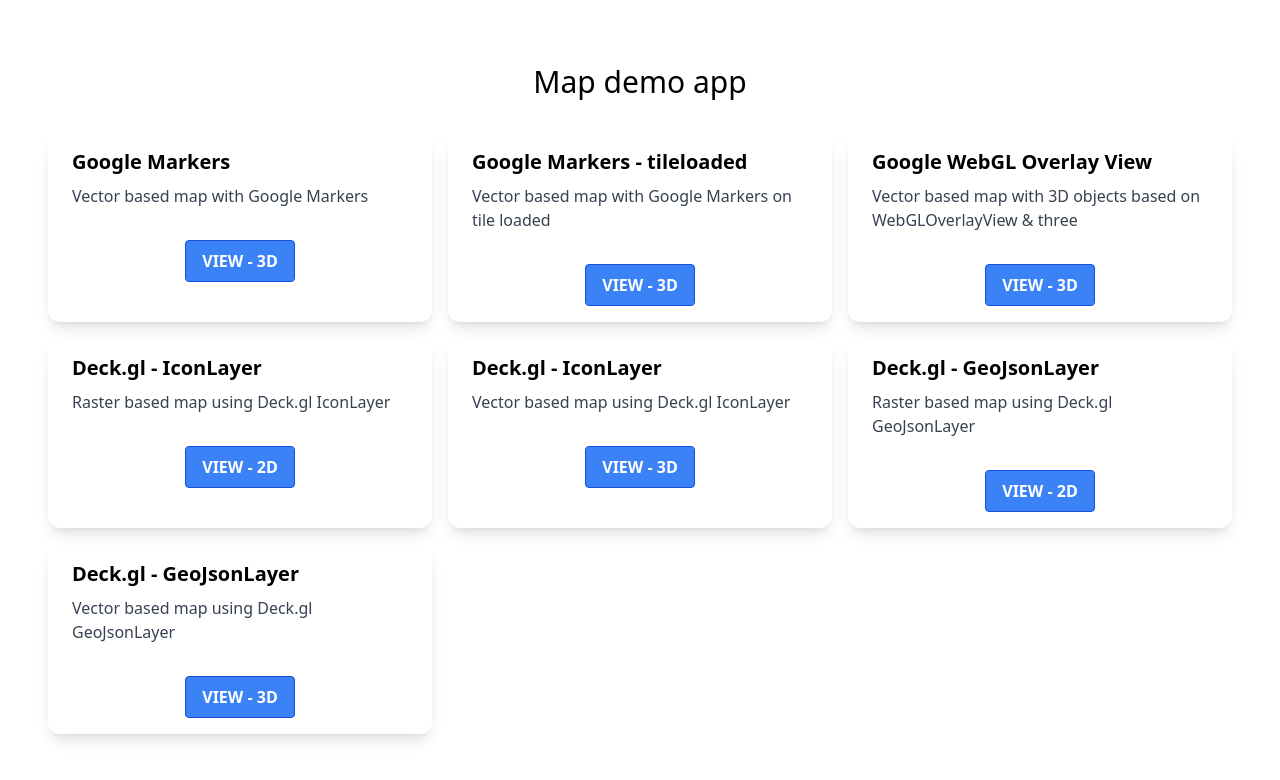
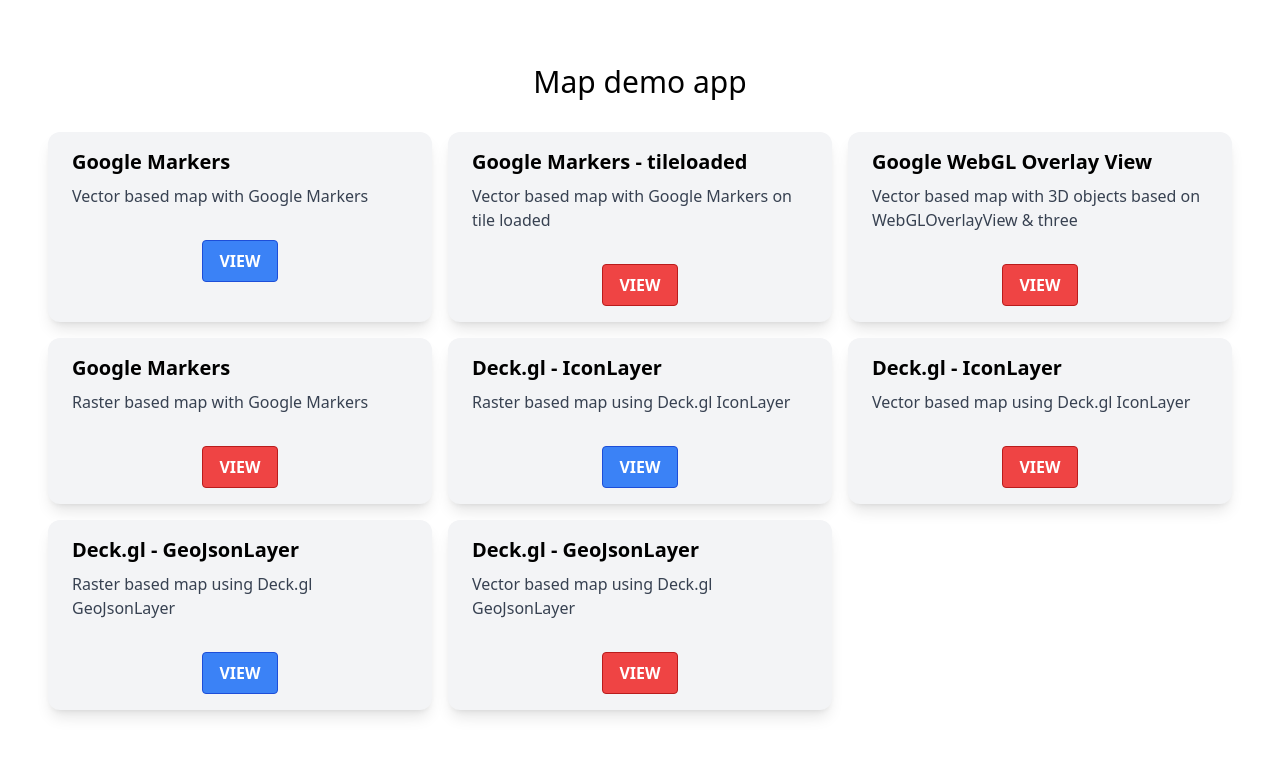
Before and after one commit to benmartin-gh/map-samples, a Next.js app: page / in a window 1280 px wide. Shown: the top 780 px of the page. Built offline with nearby package versions, Linux system fonts and the light colour scheme.

Commit message:
feat: update homepage layout

```diff
--- a/components/Button/Button.tsx
+++ b/components/Button/Button.tsx
@@ -1,16 +1,22 @@
 import Link from 'next/link';
+
+type ButtonType = 'red' | 'blue';
 
 interface ButtonProps {
   link: string;
   text: string;
+  type?: ButtonType;
+  data?: any;
 }
 
-const Button = (props: ButtonProps) => {
+const Button = ({ type = 'blue', link, text, data = '' }: ButtonProps) => {
   return (
-    <Link href={props.link}>
-      <button className="bg-blue-500 hover:bg-blue-700 text-white font-bold py-2 px-4 border border-blue-700 rounded">
-        {props.text}
-      </button>
+    <Link
+      href={{
+        pathname: link,
+        query: data,
+      }}>
+      <button className={`button-style-${type}`}>{text}</button>
     </Link>
   );
 };
--- a/components/Map/Map.tsx
+++ b/components/Map/Map.tsx
@@ -18,7 +18,7 @@ const Map: React.FC<MapProps> = ({ mapRef, onTileLoaded, children, ...options })
 
   useEffect(() => {
     if (map) {
-      const mapEvents = [];
+      const mapEvents: google.maps.MapsEventListener[] = [];
       ['tilesloaded'].forEach((eventName) => google.maps.event.clearListeners(map, eventName));
 
       if (onTileLoaded) {
--- a/components/Marker/Marker.tsx
+++ b/components/Marker/Marker.tsx
@@ -11,6 +11,7 @@ const Marker = ({ ...options }) => {
       marker.setOptions({
         ...options,
         map: map,
+        optimized: true,
       });
     }
   }, [map, marker, options]);
--- a/components/WebGLOverlayView/WebGLOverlayView.tsx
+++ b/components/WebGLOverlayView/WebGLOverlayView.tsx
@@ -5,10 +5,10 @@ import useGoogleWebGLOverlay from './hooks/useGoogleWebGLOverlay';
 import { initWebGLOverlayView } from './googleWebGLOverlayView';
 
 interface WebGLOverlayViewProps {
-  data: GeoJson;
+  GeoJson: GeoJson;
 }
 
-const WebGLOverlayView = ({ data }: WebGLOverlayViewProps) => {
+const WebGLOverlayView = ({ GeoJson }: WebGLOverlayViewProps) => {
   const { map, camera, loader, scene, webGLViews } = useGoogleWebGLOverlay();
 
   useEffect(() => {
@@ -21,7 +21,7 @@ const WebGLOverlayView = ({ data }: WebGLOverlayViewProps) => {
   if (!map) return;
 
   let notRenderedGltf = {};
-  const features: Feature[] = data?.features.filter((feature) => feature?.properties?.gltf);
+  const features: Feature[] = GeoJson?.features.filter((feature) => feature?.properties?.gltf);
 
   for (let i = 0; i < features.length; i++) {
     const gltf = features[i].properties.gltf;
--- a/components/WebGLOverlayView/googleWebGLOverlayView.ts
+++ b/components/WebGLOverlayView/googleWebGLOverlayView.ts
@@ -3,7 +3,6 @@ import { GLTFLoader } from 'three/examples/jsm/loaders/GLTFLoader.js';
 
 import { Feature, Coordinates } from '../../types/GeoJSON';
 import mapboxgl from 'mapbox-gl';
-import { getMatrix } from './utils';
 
 interface GoogleWebGLOverlayViewProps {
   sourceGltf: string;
@@ -24,7 +23,7 @@ export function initWebGLOverlayView({
   camera,
 }: GoogleWebGLOverlayViewProps): google.maps.WebGLOverlayView {
   const webGLOverlayView = new google.maps.WebGLOverlayView();
-  let renderer;
+  let renderer: WebGLRenderer;
 
   webGLOverlayView.onAdd = () => {
     const ambientLight = new AmbientLight(0xffffff, 0.75); // soft white light
@@ -39,16 +38,8 @@ export function initWebGLOverlayView({
 
     loader.load(sourceGltf, (gltf) => {
       const sc = gltf.scene.clone();
-      sc.applyMatrix4(getMatrix(feature, origin));
       scene.add(sc);
     });
-
-    // const source = 'pin.gltf';
-    // loader.load(sourceGltf, (gltf) => {
-    //   gltf.scene.scale.set(25, 25, 25);
-    //   gltf.scene.rotation.x = (180 * Math.PI) / 180;
-    //   scene.add(gltf.scene);
-    // });
   };
 
   webGLOverlayView.onContextRestored = ({ gl }) => {
--- a/data/objects-3d.json
+++ b/data/objects-3d.json
@@ -3,12 +3,12 @@
   "features": [
     {
       "type": "Feature",
-      "properties": { "type": "object", "gltf": "http://localhost:3000/LittlestTokyo.glb", "id": "1" },
+      "properties": { "type": "object", "gltf": "/LittlestTokyo.glb", "id": "1" },
       "geometry": { "type": "Point", "coordinates": [151.19168009701763, -33.883549543059815] }
     },
     {
       "type": "Feature",
-      "properties": { "type": "object", "gltf": "http://localhost:3000/Soldier.glb", "id": "2" },
+      "properties": { "type": "object", "gltf": "/Soldier.glb", "id": "2" },
       "geometry": { "type": "Point", "coordinates": [151.19168009701762, -33.883549543059814] }
     }
   ]
--- /dev/null
+++ b/data/page-data.ts
@@ -0,0 +1,99 @@
+interface PageData {
+  header: string;
+  description: string;
+  params: {
+    mapType: '2D' | '3D';
+    library: string;
+    component: string;
+    useGoogleMarkers?: boolean;
+    useDeckGlIconLayer?: boolean;
+    useDeckGlGeoJsonLayer?: boolean;
+    useGoogleMarkersOnTileLoaded?: boolean;
+    useGoogleWebGLOverlayView?: boolean;
+  };
+}
+
+const data: PageData[] = [
+  {
+    header: 'Google Markers',
+    description: 'Vector based map with Google Markers',
+    params: {
+      useGoogleMarkers: true,
+      mapType: '2D',
+      library: 'Google Javascript API',
+      component: 'Marker',
+    },
+  },
+  {
+    header: 'Google Markers - tileloaded',
+    description: 'Vector based map with Google Markers on tile loaded',
+    params: {
+      useGoogleMarkersOnTileLoaded: true,
+      mapType: '3D',
+      library: 'Google Javascript API',
+      component: 'Marker - tiled',
+    },
+  },
+  {
+    header: 'Google WebGL Overlay View',
+    description: 'Vector based map with 3D objects based on WebGLOverlayView & three',
+    params: {
+      useGoogleWebGLOverlayView: true,
+      mapType: '3D',
+      library: 'Google Javascript API',
+      component: 'Google Web GL Overlay View',
+    },
+  },
+  {
+    header: 'Google Markers',
+    description: 'Raster based map with Google Markers',
+    params: {
+      useGoogleMarkers: true,
+      mapType: '3D',
+      library: 'Google Javascript API',
+      component: 'Marker',
+    },
+  },
+  {
+    header: 'Deck.gl - IconLayer',
+    description: 'Raster based map using Deck.gl IconLayer',
+    params: {
+      useDeckGlIconLayer: true,
+      mapType: '2D',
+      library: 'Deck.gl',
+      component: 'IconLayer',
+    },
+  },
+  {
+    header: 'Deck.gl - IconLayer',
+    description: 'Vector based map using Deck.gl IconLayer',
+    params: {
+      useDeckGlIconLayer: true,
+      mapType: '3D',
+      library: 'Deck.gl',
+      component: 'IconLayer',
+    },
+  },
+  {
+    header: 'Deck.gl - GeoJsonLayer',
+    description: 'Raster based map using Deck.gl GeoJsonLayer',
+    params: {
+      useDeckGlGeoJsonLayer: true,
+      mapType: '2D',
+      library: 'Deck.gl',
+      component: 'GeoJsonLayer',
+    },
+  },
+  {
+    header: 'Deck.gl - GeoJsonLayer',
+    description: 'Vector based map using Deck.gl GeoJsonLayer',
+    params: {
+      useDeckGlGeoJsonLayer: true,
+      mapType: '3D',
+      library: 'Deck.gl',
+      component: 'GeoJsonLayer',
+    },
+  },
+];
+
+export default data;
--- a/pages/index.tsx
+++ b/pages/index.tsx
@@ -1,65 +1,7 @@
 import type { NextPage } from 'next';
 import React from 'react';
 import Button from '../components/Button';
-
-const data = [
-  {
-    header: 'Google Markers',
-    description: 'Vector based map with Google Markers',
-    link: {
-      text: 'VIEW - 3D',
-      url: 'map?useVectorMap=true&useGoogleMarkers=true',
-    },
-  },
-  {
-    header: 'Google Markers - tileloaded',
-    description: 'Vector based map with Google Markers on tile loaded',
-    link: {
-      text: 'VIEW - 3D',
-      url: 'map?useVectorMap=true&useGoogleMarkersOnTileLoaded=true',
-    },
-  },
-  {
-    header: 'Google WebGL Overlay View',
-    description: 'Vector based map with 3D objects based on WebGLOverlayView & three',
-    link: {
-      text: 'VIEW - 3D',
-      url: 'map?useVectorMap=true&useGoogleWebGLOverlayView=true',
-    },
-  },
-  {
-    header: 'Deck.gl - IconLayer',
-    description: 'Raster based map using Deck.gl IconLayer',
-    link: {
-      text: 'VIEW - 2D',
-      url: 'map?useDeckGlIconLayer=true',
-    },
-  },
-  {
-    header: 'Deck.gl - IconLayer',
-    description: 'Vector based map using Deck.gl IconLayer',
-    link: {
-      text: 'VIEW - 3D',
-      url: 'map?useVectorMap=true&useDeckGlIconLayer=true',
-    },
-  },
-  {
-    header: 'Deck.gl - GeoJsonLayer',
-    description: 'Raster based map using Deck.gl GeoJsonLayer',
-    link: {
-      text: 'VIEW - 2D',
-      url: 'map?useVectorMap=false&useDeckGlGeoJsonLayer=true',
-    },
-  },
-  {
-    header: 'Deck.gl - GeoJsonLayer',
-    description: 'Vector based map using Deck.gl GeoJsonLayer',
-    link: {
-      text: 'VIEW - 3D',
-      url: 'map?useVectorMap=true&useDeckGlGeoJsonLayer=true',
-    },
-  },
-];
+import data from '../data/page-data';
 
 const Home: NextPage = () => {
   return (
@@ -68,13 +10,18 @@ const Home: NextPage = () => {
       <div className="grid grid-cols-1 md:grid-cols-2 lg:grid-cols-3 gap-4">
         {data.map((page, key: React.Key) => {
           return (
-            <div className="max-w-sm rounded-xl overflow-hidden shadow-lg" key={key}>
+            <div className="max-w-sm rounded-xl overflow-hidden shadow-lg bg-gray-100" key={key}>
               <div className="px-6 py-4">
                 <div className="font-bold text-xl mb-2">{page.header}</div>
                 <p className="text-gray-700 text-base">{page.description}</p>
               </div>
-              <div className="px-6 py-4 flex justify-center">
-                <Button link={page.link.url} text={page.link.text} />
+              <div className="px-6 py-4 flex items-bottom justify-center items-end">
+                <Button
+                  link="/map"
+                  text="VIEW"
+                  type={page.params.mapType === '3D' ? 'red' : 'blue'}
+                  data={page.params}
+                />
               </div>
             </div>
           );
--- a/styles/globals.css
+++ b/styles/globals.css
@@ -1,3 +1,11 @@
 @tailwind base;
 @tailwind components;
 @tailwind utilities;
+
+.button-style-red {
+    @apply bg-red-500 hover:bg-red-700 text-white font-bold py-2 px-4 border border-red-700 rounded;
+  }
+
+  .button-style-blue {
+    @apply bg-blue-500 hover:bg-blue-700 text-white font-bold py-2 px-4 border border-blue-700 rounded;
+  }
```
Also changed, not shown: components/WebGLOverlayView/utils/index.tsx (deleted, +0 -39 lines), pages/map.tsx (+25 -13 lines), 1 other file (tests, documents, lock files or other folders).
